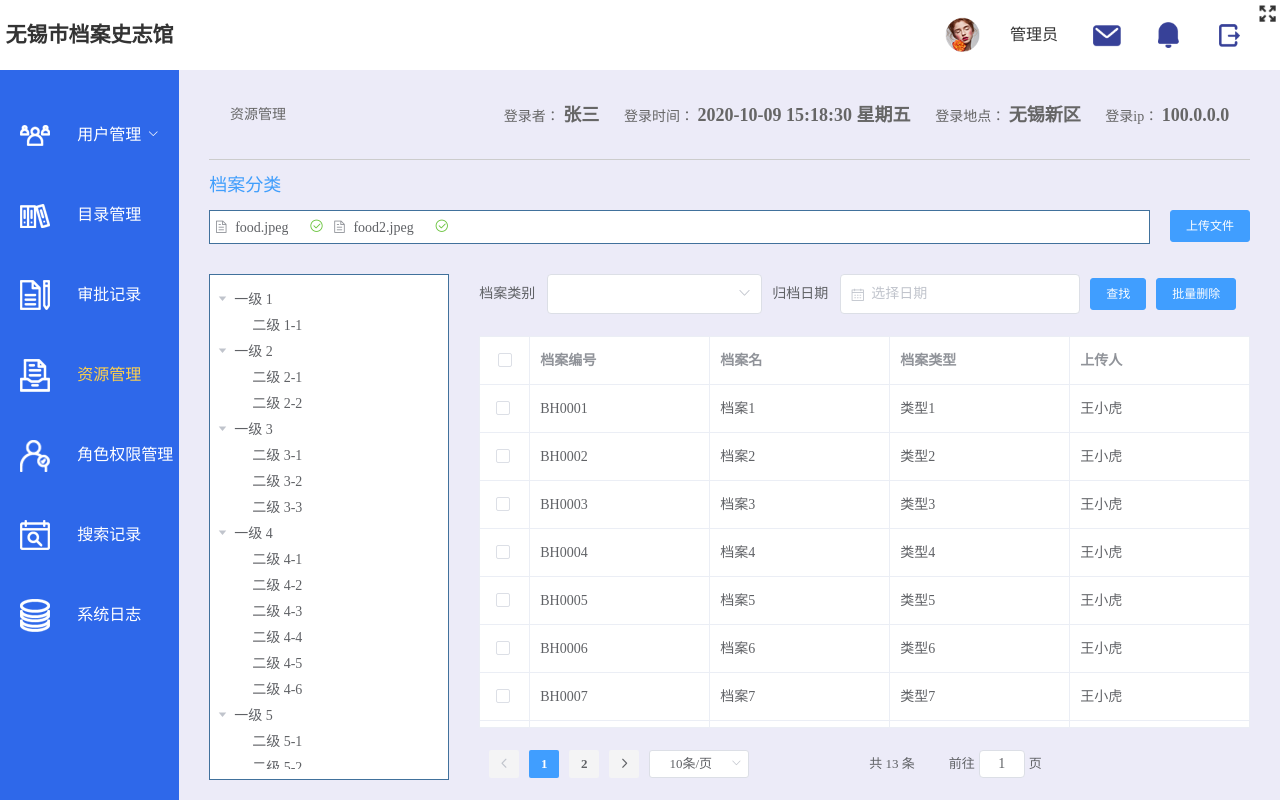
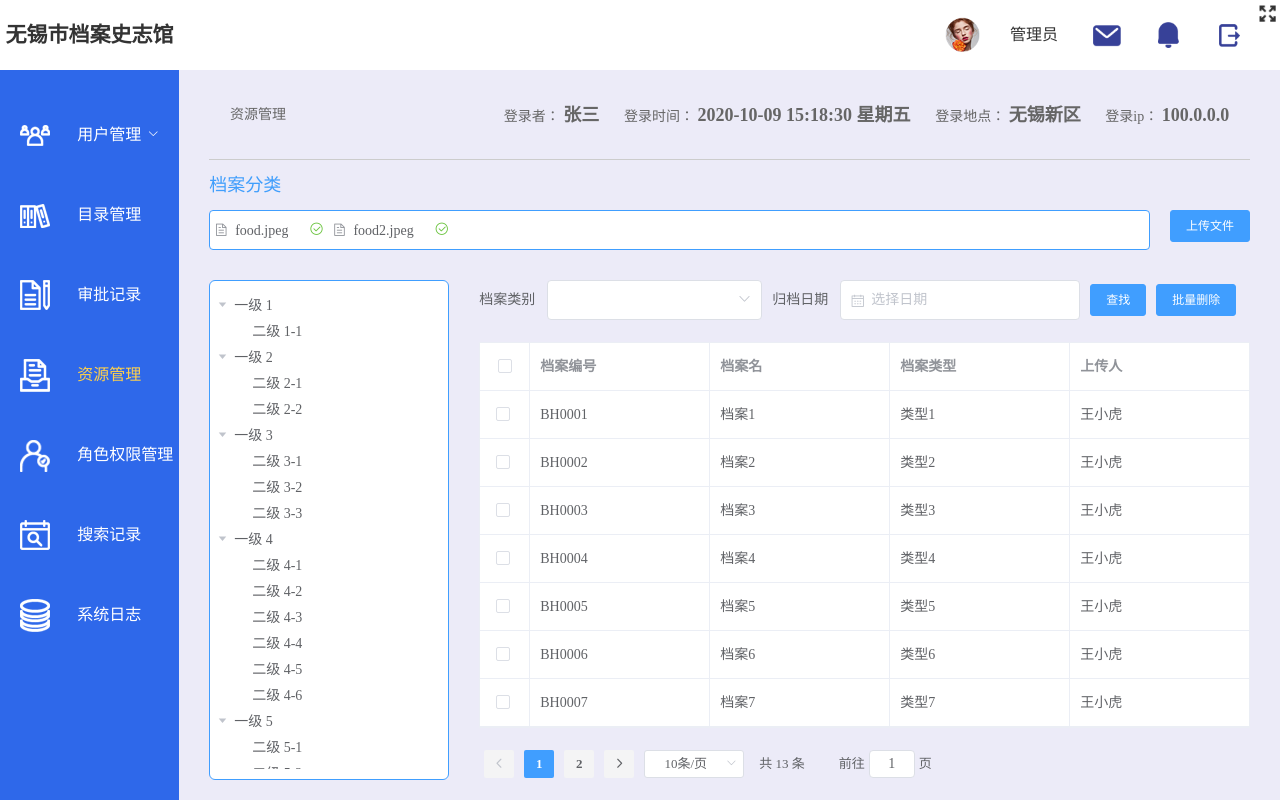
Before and after one commit to 1624000817/archives, a Vue app: page /resource in a window 1280 px wide. Built offline with nearby package versions, Linux system fonts and the light colour scheme.

Commit message:
资源管理

```diff
--- a/src/assets/styles/styles.css
+++ b/src/assets/styles/styles.css
@@ -46,7 +46,7 @@
     text-align: center;
 }
 
-.el-select{
+.el-form-item__content .el-select{
     width: 215px;
 }
 
--- a/src/views/resource/index.vue
+++ b/src/views/resource/index.vue
@@ -408,6 +408,7 @@ export default {
   height: calc(100% - 5.625rem);
   overflow: hidden;
 }
+
 .resourceClassify {
   margin-bottom: 1.875rem;
 }
@@ -423,10 +424,11 @@ export default {
   display: flex;
   align-items: center;
   flex-wrap: wrap;
-  min-height: 2rem;
-  line-height: 2rem;
+  min-height:2.5rem;
+  line-height: 2.5rem;
   background-color: #ffffff;
-  border: 1px solid #41719c;
+  border: 1px solid #409EFF;
+  border-radius: 0.25rem;
 }
 .resourceUpload /deep/ .el-upload-list__item {
   width: auto;
@@ -457,7 +459,8 @@ export default {
   padding: 0.625rem 0;
   margin-right: 1.875rem;
   background-color: #ffffff;
-  border: 1px solid #41719c;
+  border: 1px solid #409EFF;
+  border-radius: 0.375rem;
 }
 .resourceTreeScroll {
   height: 100%;
@@ -470,5 +473,9 @@ export default {
 
 .resourcePage {
   margin-top: 1.25rem;
+  padding-left: 0;
 }
+ .resourcePage /deep/ .btn-prev{
+     margin-left: 0;
+ }
 </style>
```
